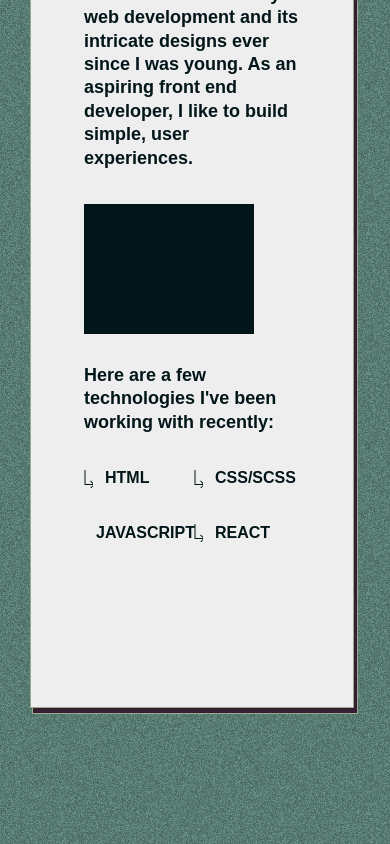
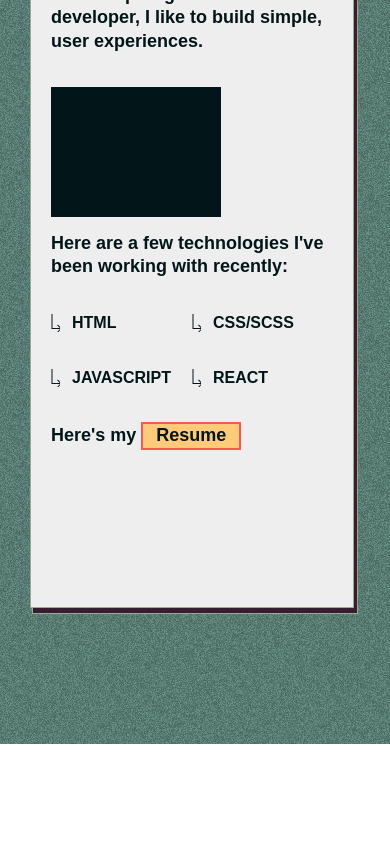
Before and after one commit to gzheng0214/portfolio, a React (Create React App) app: page / in a window 390 px wide. Shown: the part 1309-2153 px from the top of the page. After the commit the page ends 2053 px from the top, so only its background shows below. Built offline with nearby package versions, Linux system fonts and the light colour scheme; a web font is replaced by a local one.

Commit message:
Added resume link to about section

```diff
--- a/src/components/About.js
+++ b/src/components/About.js
@@ -2,11 +2,12 @@
 * @Author: Gavin
 * @Date:   2021-02-08 13:25:21
 * @Last Modified by:   Gavin
-* @Last Modified time: 2021-02-08 18:04:22
+* @Last Modified time: 2021-02-08 20:06:54
 */
 import React from 'react';
 import Title from './Title';
 import ListItem from './ListItem';
+import resume from '../resume/gavins_resume.pdf'
 
 const About = () => {
 	return (
@@ -26,6 +27,7 @@ const About = () => {
 					<li><ListItem text="javascript" /></li>
 					<li><ListItem text="react" /></li>
 				</ul>
+				<p>Here's my <a className="resume" href={resume} target="_blank" rel='noopener noreferrer'>Resume</a></p>
 			</div>
 		</div>
 		</div>
--- a/src/scss/_About.scss
+++ b/src/scss/_About.scss
@@ -2,7 +2,7 @@
 * @Author: Gavin
 * @Date:   2021-02-08 13:26:15
 * @Last Modified by:   Gavin
-* @Last Modified time: 2021-02-08 18:30:15
+* @Last Modified time: 2021-02-08 20:13:17
 */
 .about {
 
@@ -47,20 +47,12 @@
         }
 
         @media screen and (max-width: 43.75em) {
-            grid-template-rows: 80rem;
+            grid-template-rows: 85rem;
         }
 
 
         @media screen and (max-width: 31.25em) {
             grid-template-rows: 90rem;
-        }
-
-        @media screen and (max-width: 25em) {
-            grid-template-rows: 100rem;
-        }
-
-        @media screen and (max-width: 20.625em) {
-            grid-template-rows: 110rem;
         }
     }
 
@@ -81,6 +73,11 @@
             left: -.3rem;
         }
 
+        @media screen and (max-width: 31.25em) {
+            padding-left: 2rem;
+            padding-right: 2rem;
+        }
+
         p {
             margin-bottom: 3.4rem;
         }
@@ -90,9 +87,8 @@
             grid-template-columns: repeat(auto-fit, minmax(29rem, 1fr));
             grid-column-gap: 3rem;
 
-
             @media screen and (max-width: 31.25em) {
-                grid-template-columns: repeat(auto-fit, minmax(17rem, 1fr));
+                grid-template-columns: repeat(auto-fit, minmax(19rem, 1fr));
             }
         }
 
@@ -123,7 +119,28 @@
         }
 
         div:nth-child(2) {
-            margin-top: 3rem;
+            margin-top: 1.5rem;
         }
     }
 }
+
+.resume {
+    height: 100%;
+    width: 10rem;
+    background-color: $color-beige;
+    border: 2px solid $color-orange;
+    text-align: center;
+    display: inline-block;
+    transition: transform .2s;
+
+    &:link,
+    &:visited {
+        color: $color-black;
+        text-decoration: none;
+    }
+
+    &:hover {
+        color: $color-orange;
+        transform: translateY(-2px);
+    }
+}
--- a/src/scss/_ListSkills.scss
+++ b/src/scss/_ListSkills.scss
@@ -2,7 +2,7 @@
 * @Author: Gavin
 * @Date:   2021-02-07 03:13:04
 * @Last Modified by:   Gavin
-* @Last Modified time: 2021-02-07 20:54:46
+* @Last Modified time: 2021-02-08 20:15:36
 */
 .listSkills {
     padding-left: 15rem;
@@ -35,7 +35,7 @@
         padding-right: 3.2rem;
     }
 
-    @media screen and (max-width: 18.7em) {
+    @media screen and (max-width: 19.6025em) {
         grid-row-gap: 1rem;
     }
 }
```
Also changed, not shown: 1 other file (tests, documents, lock files or other folders).
